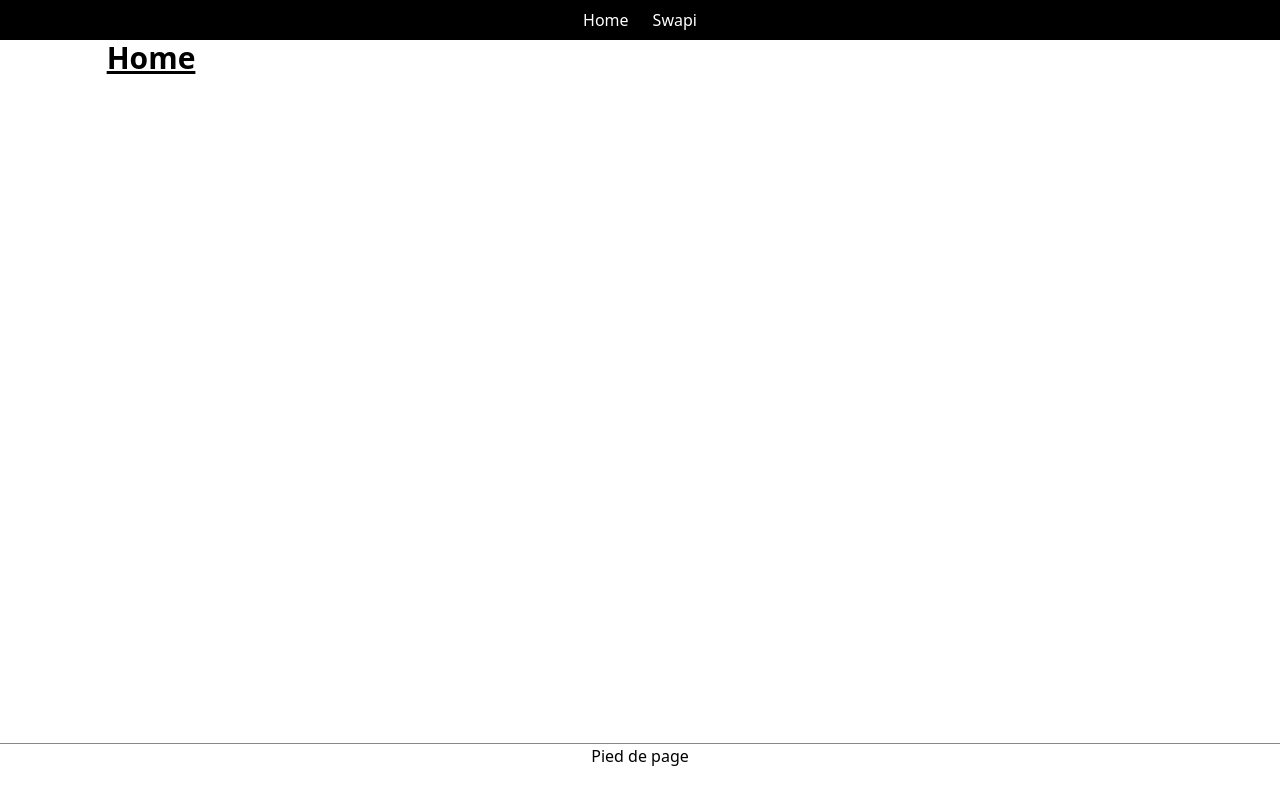
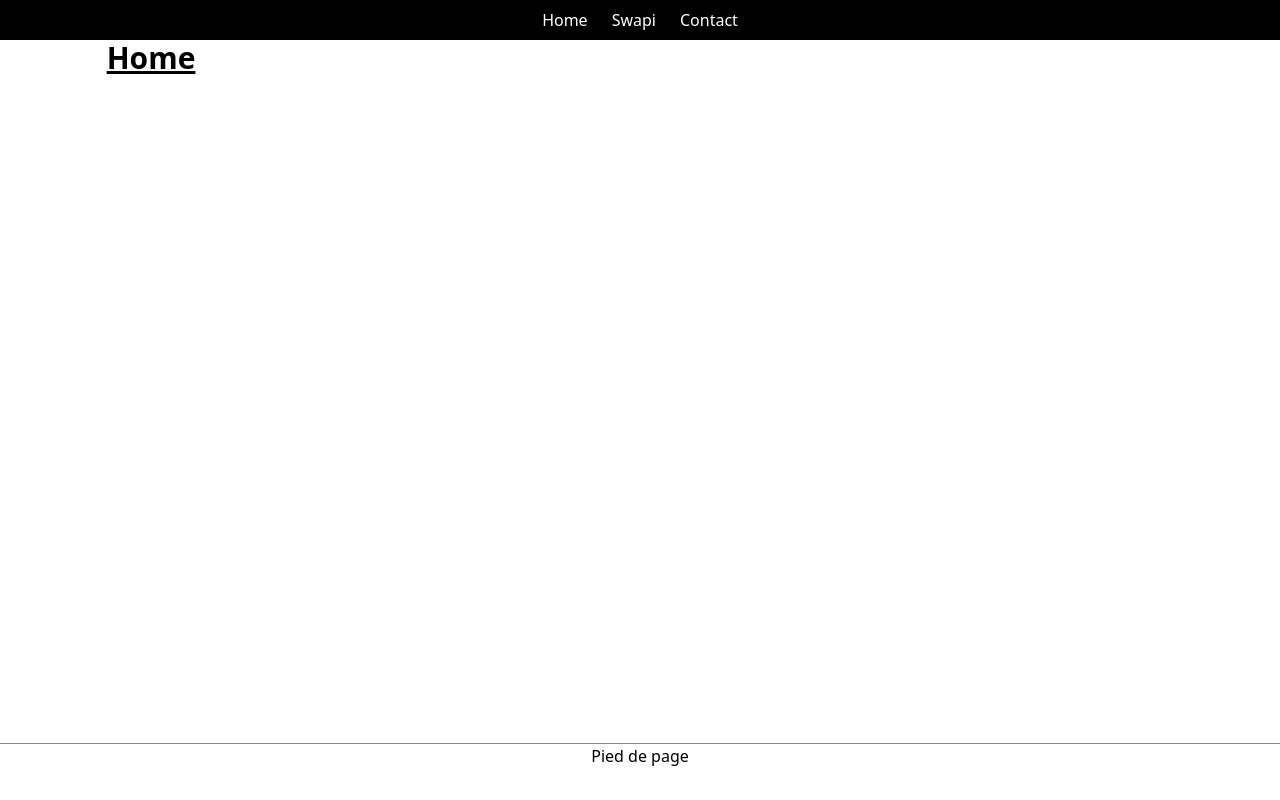
Before and after one commit to curini/react_project, a Next.js app: page / in a window 1280 px wide. Built offline with nearby package versions, Linux system fonts and the light colour scheme.

Commit message:
update navbar

```diff
--- a/app/_component/nav.tsx
+++ b/app/_component/nav.tsx
@@ -2,14 +2,18 @@ import Link from "next/link";
 
 export default function Nav() {
   const classNameLink = "hover:bg-white hover:text-black h-full py-2 px-1";
+  const links = [
+    { name: "Home", url: "/" },
+    { name: "Swapi", url: "/swapi" },
+    { name: "Contact", url: "/contact" },
+  ];
   return (
     <nav className="bg-black flex gap-4 text-white justify-center">
-      <Link href="/" className={classNameLink}>
-        Home
-      </Link>
-      <Link href="/swapi" className={classNameLink}>
-        Swapi
-      </Link>
+      {links.map((value, key) => (
+        <Link key={key} href={value.url} className={classNameLink}>
+          {value.name}
+        </Link>
+      ))}
     </nav>
   );
 }
```
